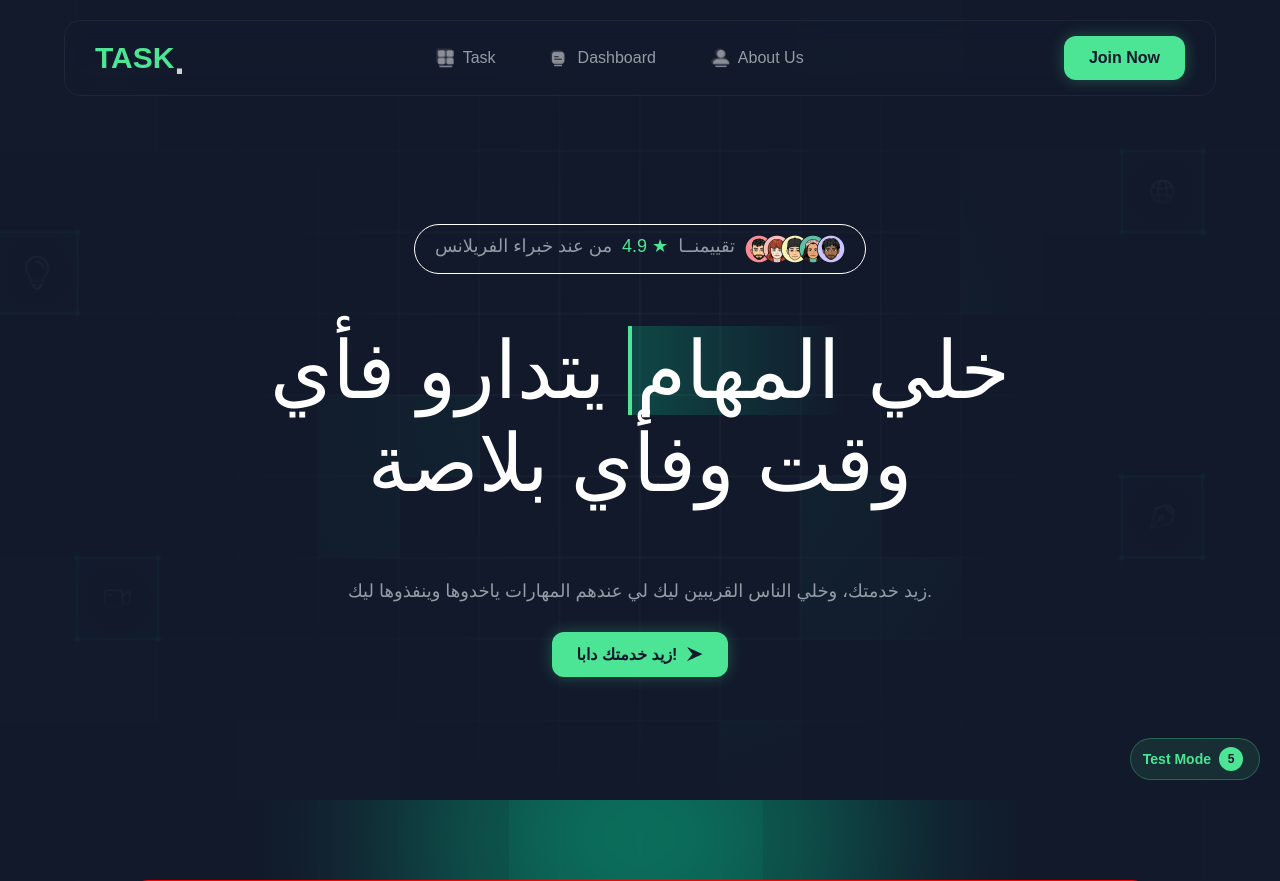
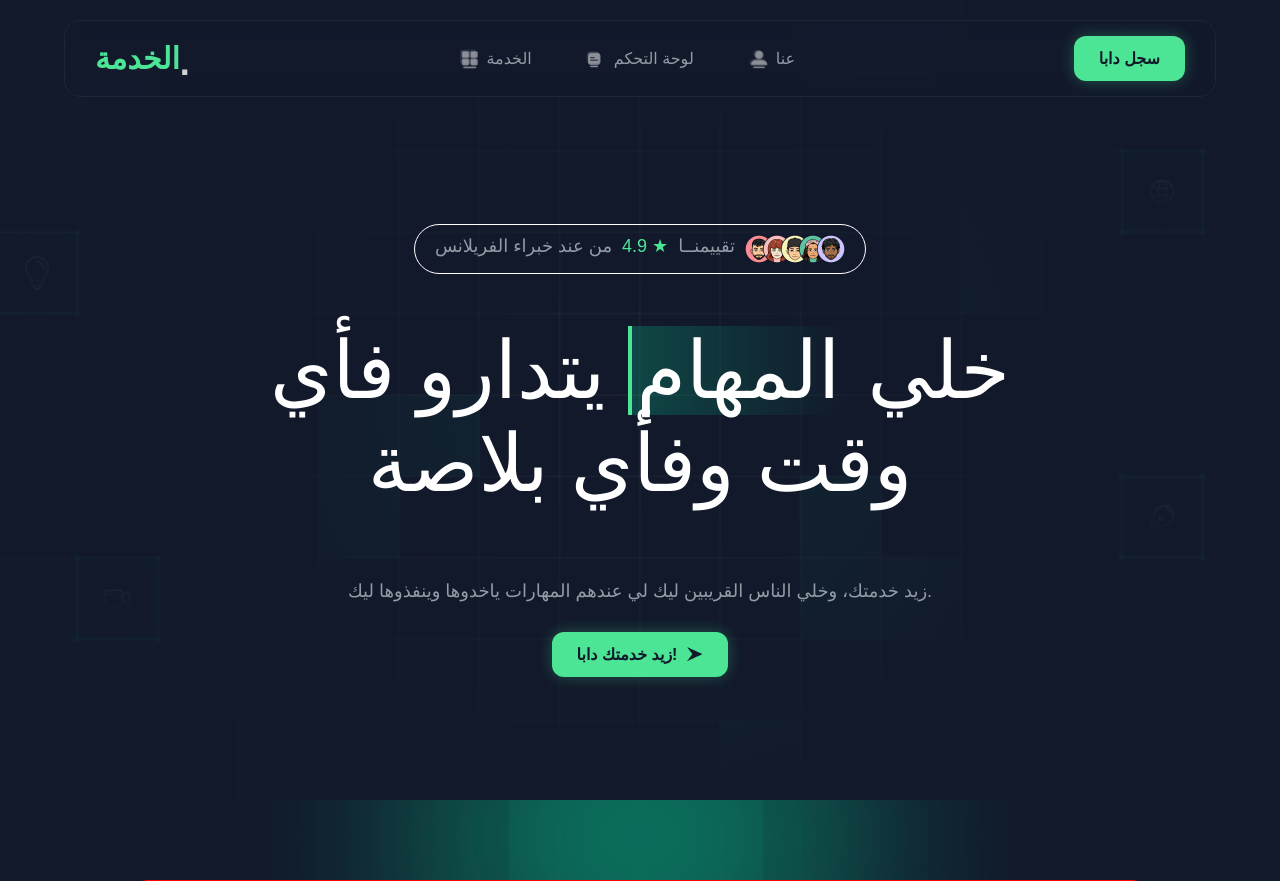
Before and after one commit to Yacobel/PFE, a PHP site: page / in a window 1280 px wide. Shown: the top 881 px of the page. Run offline with PHP 8.4, Linux system fonts and the light colour scheme; some web fonts are replaced.

Commit message:
Refactor header and dashboard for localization; remove test mode badge from footer

```diff
--- a/components/footer.php
+++ b/components/footer.php
@@ -114,13 +114,5 @@ if (!ob_get_level()) {
     </div>
 
     <!-- Test Mode Badge -->
-    <div class="test-mode-badge">
-        <div class="test-mode-label">
-            <svg xmlns="http://www.w3.org/2000/svg" class="icon" viewBox="0 0 20 20" fill="currentColor">
-                <path fill-rule="evenodd" d="M18 10a8 8 0 11-16 0 8 8 0 0116 0zm-7-4a1 1 0 11-2 0 1 1 0 012 0zM9 9a1 1 0 000 2v3a1 1 0 001 1h1a1 1 0 100-2v-3a1 1 0 00-1-1H9z" clip-rule="evenodd" />
-            </svg>
-            Test Mode
-        </div>
-        <div class="test-mode-count">5</div>
-    </div>
+
 </footer>
--- a/components/header.php
+++ b/components/header.php
@@ -5,7 +5,7 @@ if (session_status() === PHP_SESSION_NONE) {
 ?>
 <!-- Navigation Bar -->
 <div class="nav-bar">
-    <div class="logo"><a href="index.php">TASK</a></div>
+    <div class="logo"><a href="index.php">الخدمة</a></div>
     <div class="icon">
         <i class="fa-solid fa-bars"></i>
     </div>
@@ -13,29 +13,32 @@ if (session_status() === PHP_SESSION_NONE) {
         <ul>
             <li>
                 <a href="taskes.php">
-                    <img src="./style/images/task.png" alt="Task icon" />Task</a>
+                    <img src="./style/images/task.png" alt="رمز الخدمة" />الخدمة
+                </a>
             </li>
             <li>
-                <a href="dashboard.php"><img
-                        src="./style/images/dash.png"
-                        alt="Dashboard icon" />Dashboard</a>
+                <a href="dashboard.php">
+                    <img src="./style/images/dash.png" alt="رمز لوحة التحكم" />لوحة التحكم
+                </a>
             </li>
             <li>
-                <a href="#"><img src="./style/images/aboute.png" alt="About icon" />About
-                    Us</a>
+                <a href="#">
+                    <img src="./style/images/aboute.png" alt="رمز حولنا" />عنا
+                </a>
             </li>
         </ul>
     </div>
     <div class="join-nav">
         <?php if (isset($_SESSION['user_id'])): ?>
             <a href="logout.php" class="logout-btn">
-                <i class="fas fa-sign-out-alt"></i> Log Out
+                <i class="fas fa-sign-out-alt"></i> تسجيل الخروج
             </a>
         <?php else: ?>
-            <a href="./register.php">Join Now</a>
+            <a href="./register.php">سجل دابا</a>
         <?php endif; ?>
     </div>
 </div>
+
 
 <script>
     // Add mobile navigation and sticky header functionality
--- a/style/footer.css
+++ b/style/footer.css
@@ -300,19 +300,7 @@ footer::before {
   border-color: rgba(76, 229, 149, 0.3);
 }
 
-.test-mode-badge {
-  position: fixed;
-  bottom: 20px;
-  right: 20px;
-  display: flex;
-  align-items: center;
-  gap: 8px;
-  background-color: rgba(76, 229, 149, 0.1);
-  padding: 8px 16px 8px 12px;
-  border-radius: 50px;
-  border: 1px solid rgba(76, 229, 149, 0.3);
-  z-index: 999;
-}
+
 
 .test-mode-label {
   display: flex;
--- a/style/header.css
+++ b/style/header.css
@@ -12,6 +12,9 @@
   list-style: none;
   border: none;
   outline: none;
+}
+body{
+  font-family: 'Magnetik';
 }
 .nav-bar {
   display: flex;
```
Also changed, not shown: dashboard.php (+22 -22 lines), style/dashboard.css (+9 -39 lines), style/login.css (+5 -5 lines).
